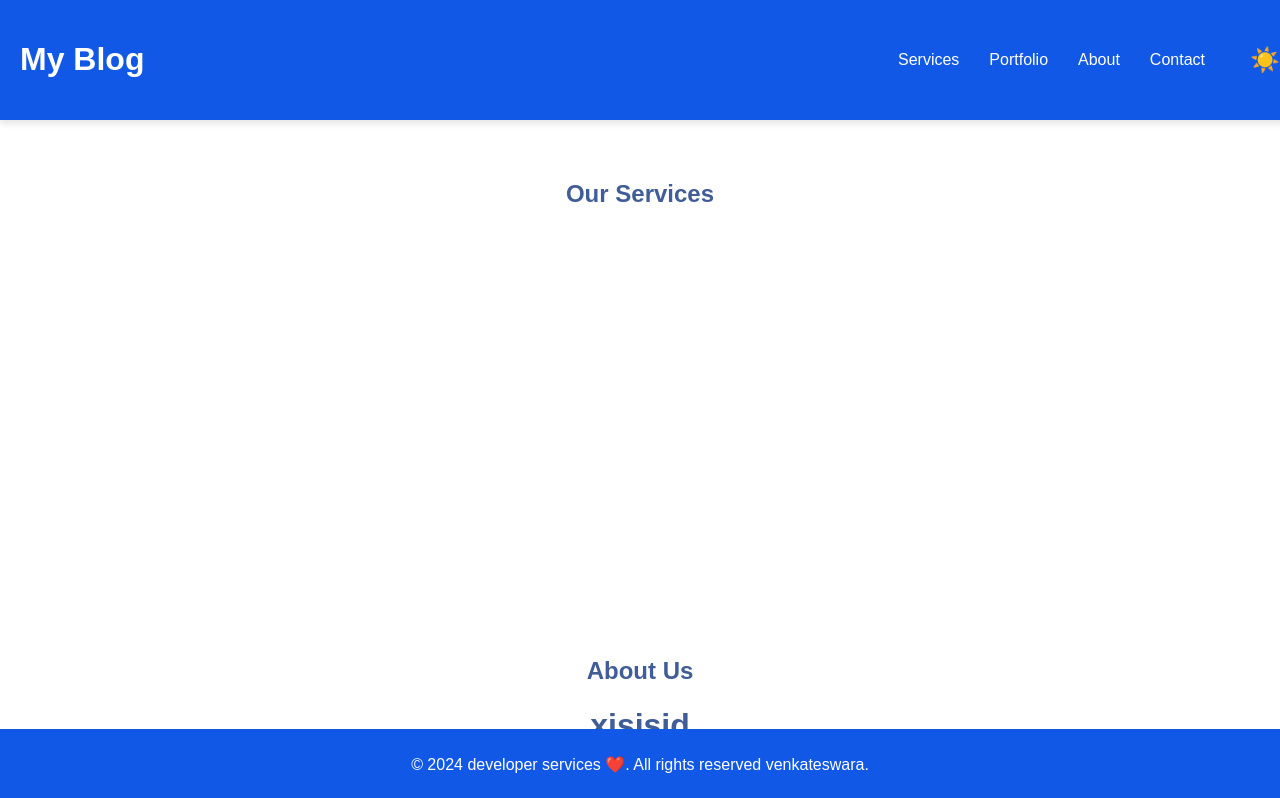
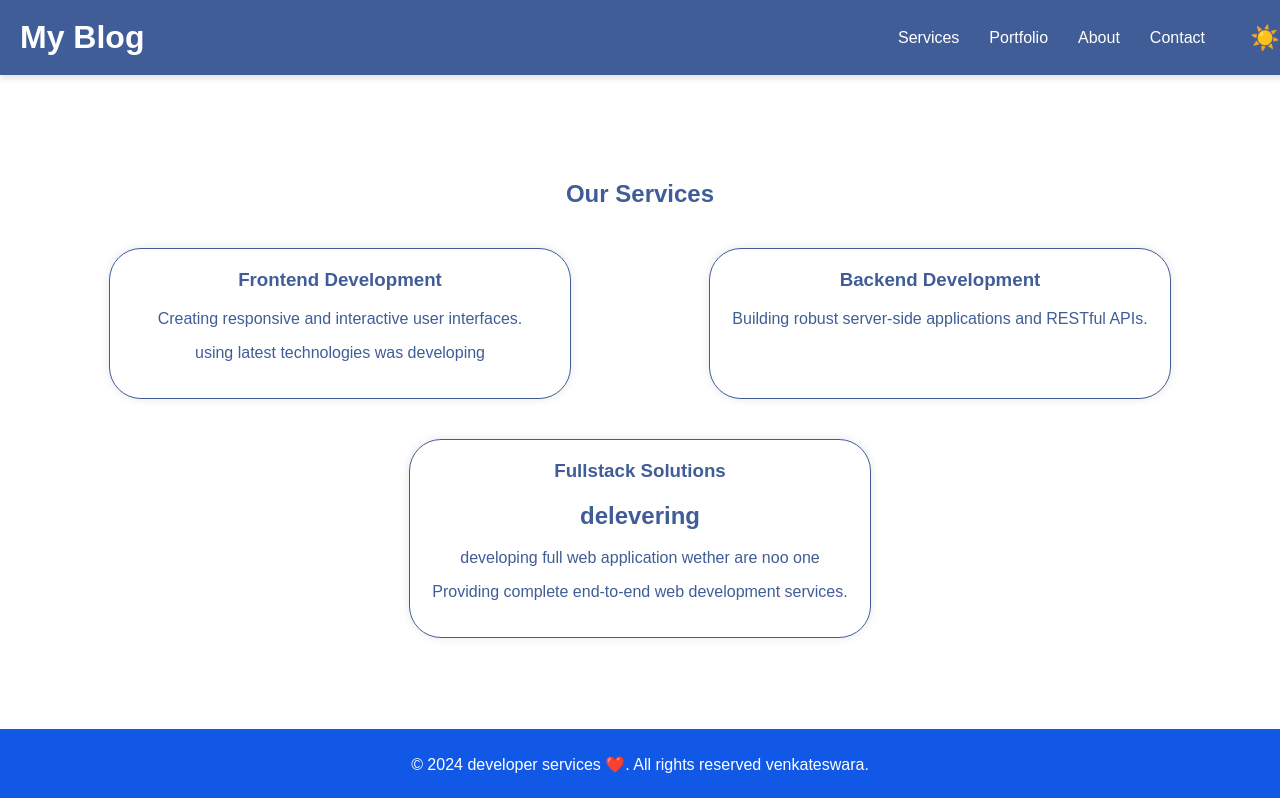
Before and after one commit to lakshmivenkateswara2356/mynewbusinesswebsite, a React (Create React App) app: page / in a window 1280 px wide. Shown: the top 798 px of the page. Built offline with nearby package versions, Linux system fonts and the light colour scheme.

Commit message:
somwminercommits

```diff
--- a/src/App.css
+++ b/src/App.css
@@ -1,6 +1,6 @@
 /* Header.css */
 :root {
-
+  --background-color: white;
   --text-color: #405d97;
   --header-background: #1158e7;
   --header-text-color: #ffffff;
@@ -12,6 +12,18 @@
   --moon-color: #ddd;
 }
 
+body.light {
+  --background-color: white;
+  --text-color: #405d97;
+  --header-background: #1158e7;
+  --header-text-color: #ffffff;
+  --section-background: white;
+  --section-text-color: #000000;
+
+  --toggle-shadow: none;
+  --sun-color: #000;
+  --moon-color: #ddd;
+}
 
 body.dark {
   --background-color: black;
@@ -21,7 +33,7 @@ body.dark {
   --section-background: black;
   --section-text-color: #ffffff;
   --toggle-background: transparent;
-  --toggle-shadow: inset -8px -9px 1px 1px #fff;
+
   --sun-color: #222;
   --moon-color: #fff;
 }
@@ -33,6 +45,7 @@ body {
   margin: 0;
   padding: 0;
   box-sizing: border-box;
+
 }
 
 .App {
@@ -40,12 +53,13 @@ body {
 }
 
 .header {
-  background-color: var(--header-background);
+  background-color: #405d97;
   color: var(--header-text-color);
   display: flex;
   justify-content: space-between;
   align-items: center;
   padding: 20px;
+  height: 35px;
   box-shadow: 0 4px 6px rgba(0, 0, 0, 0.1);
 }
 
@@ -74,11 +88,13 @@ header nav ul li a {
 
 header nav ul li a:hover {
   color: #ffdd57;
+
 }
 
 .theme-toggle-container {
   display: flex;
   align-items: center;
+  position:sticky;
 }
 
 #theme-toggle {
@@ -99,6 +115,7 @@ header nav ul li a:hover {
   align-items: center;
   font-size: 1.5rem;
   margin-left: 10px;
+  position:relative;
 }
 
 header {
@@ -130,7 +147,43 @@ footer {
 
 .services {
   padding: 20px;
+  height: 100vh;
 }
+
+.services h2 {
+  margin-bottom: 20px;
+  color: var(--text-color);
+}
+
+.service-list {
+  display: flex;
+  justify-content: space-around;
+  flex-wrap: wrap;
+}
+
+.service {
+  width: 100%;
+  max-width: 420px;
+  margin: 20px;
+  padding: 20px;
+  box-shadow: 0 0 10px rgba(0, 0, 0, 0.1);
+  border: 1px solid #405d97;
+  text-align: center;
+  border-radius: 32px;
+  background-color: var(--section-background);
+  transition: transform 0.3s, box-shadow 0.3s;
+}
+
+.service:hover {
+  transform: translateY(-5px);
+  box-shadow: 0 0 15px rgba(0, 0, 0, 0.2);
+}
+
+.service h3 {
+  margin-top: 0;
+  color: var(--text-color);
+}
+
 
 /* Contact.css */
 .contact-section {
--- a/src/components/Services/index.js
+++ b/src/components/Services/index.js
@@ -5,7 +5,7 @@ function Services() {
   return (
     <section id="services" className="services">
       <h2>Our Services</h2>
-      <marquee>
+
       <div className="service-list">
         <div className="service">
           <h3>Frontend Development</h3>
@@ -23,7 +23,7 @@ function Services() {
           <p>Providing complete end-to-end web development services.</p>
         </div>
       </div>
-      </marquee>
+
     </section>
   );
 }
```
